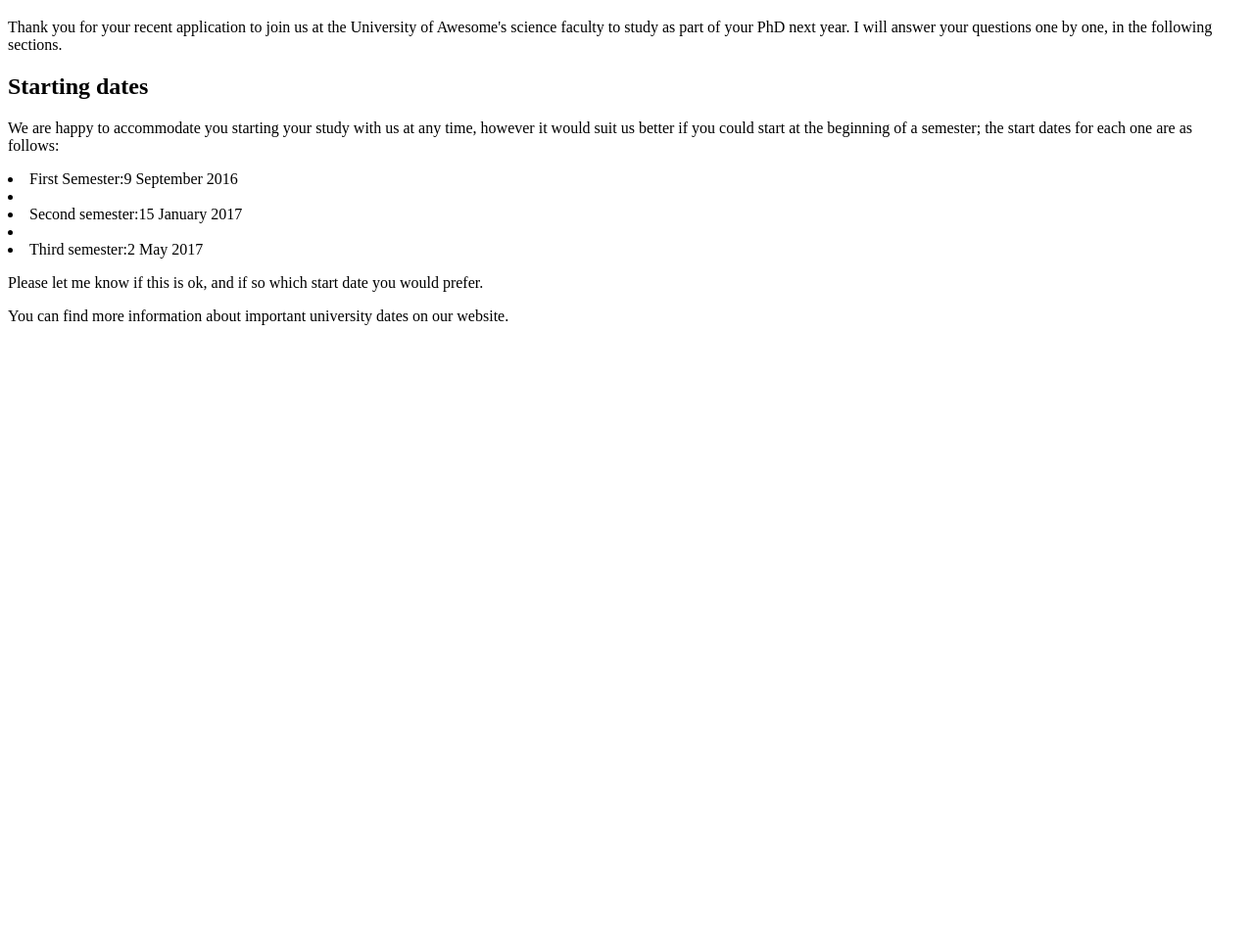
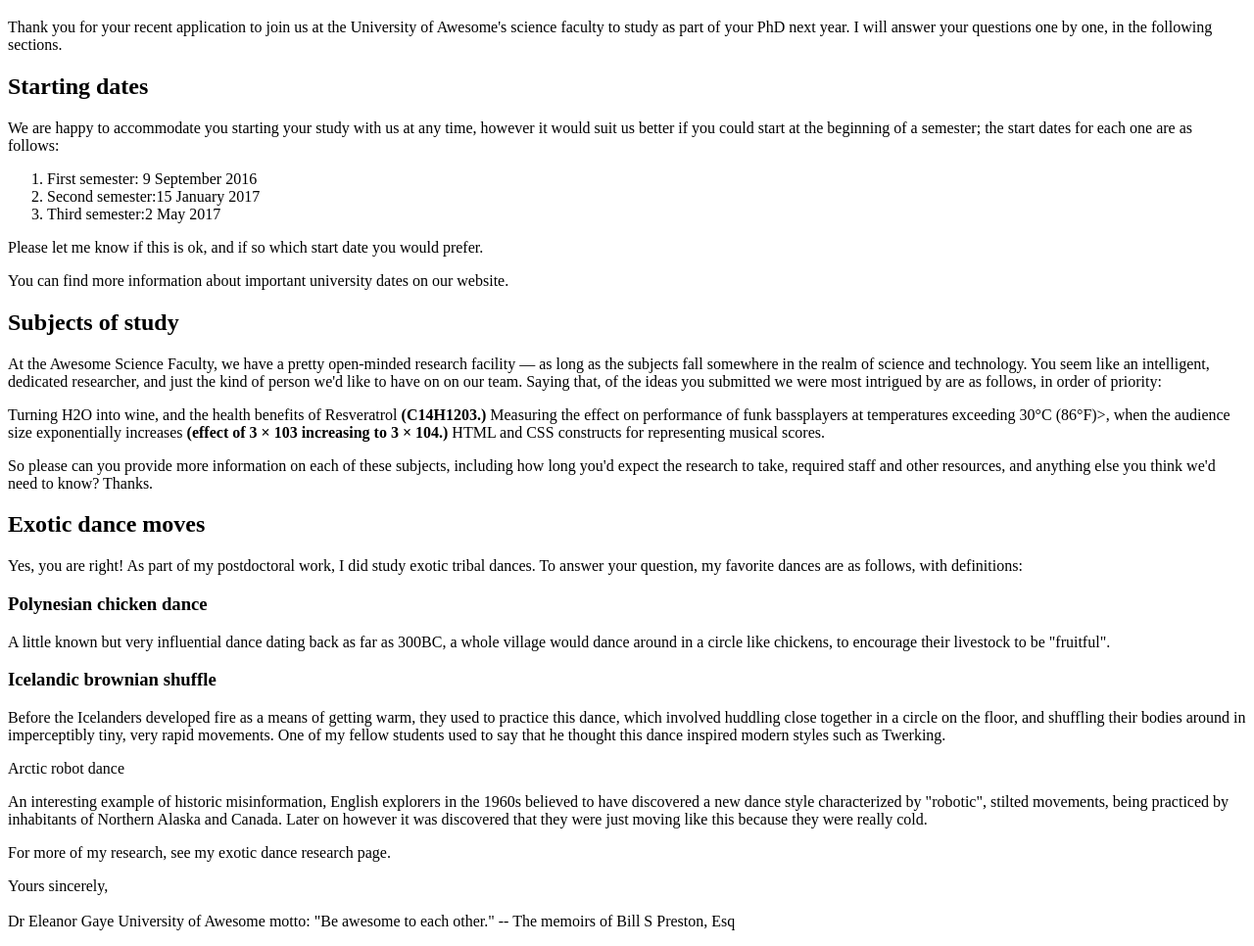
Before and after one commit to xXwyattXx/Introduction-to-HTML, a plain HTML site: page index.html in a window 1280 px wide. Shown: the part 61-1027 px from the top of the page at 98% size. Before the commit the page ends 800 px from the top, so only its background shows below. Drawn offline with Linux system fonts and the light colour scheme.

Commit message:
FInished document

```diff
--- a/index.html
+++ b/index.html
@@ -16,13 +16,46 @@
         <p>We are happy to accommodate you starting your study with us at any time, however it would suit us better if you could start at the beginning of a semester; the start dates for each one are as follows:
         </p>
 
+    <ol>
+        <li>First semester: 9 September 2016</li>
+        <li>Second semester:15 January 2017</li>
+        <li>Third semester:2 May 2017</li>
     </ol>
-    <li>First Semester:9 September 2016<li>
-    <li>Second semester:15 January 2017<li>
-    <li>Third semester:2 May 2017</li>
-        </ol>
-    <p>Please let me know if this is ok, and if so which start date you would prefer.</p>
-    <p>You can find more information about important university dates on our website.</p>
+        <p>Please let me know if this is ok, and if so which start date you would prefer.</p>
+        <p>You can find more information about important university dates on our website.</p>
+        <h2>Subjects of study</h2>
+        <p>At the Awesome Science Faculty, we have a pretty open-minded research facility — as long as the subjects fall somewhere in the realm of science and technology. You seem like an intelligent, dedicated researcher, and just the kind of person we'd like to have on on our team. Saying that, of the ideas you submitted we were most intrigued by are as follows, in order of priority:</p>
+
+        <p>Turning H2O into wine, and the health benefits of Resveratrol <strong>(C14H1203.)</strong>
+        Measuring the effect on performance of funk bassplayers at temperatures exceeding <stong>30°C (86°F)></stong>, when the audience size exponentially increases <strong>(effect of 3 × 103 increasing to 3 × 104.)</strong> HTML and CSS constructs for representing musical scores.</p>
+
+            <p>So please can you provide more information on each of these subjects, including how long you'd expect the research to take, required staff and other resources, and anything else you think we'd need to know? Thanks.</p>
+
+            <h2>Exotic dance moves</h2>
+
+            <p>Yes, you are right! As part of my postdoctoral work, I did study exotic tribal dances. To answer your question, my favorite dances are as follows, with definitions:</p>
+
+            <h3>Polynesian chicken dance</h3>
+
+            <p>A little known but very influential dance dating back as far as 300BC, a whole village would dance around in a circle like chickens, to encourage their livestock to be "fruitful".</p>
+
+            <h3>Icelandic brownian shuffle</h3>
+
+            <p>Before the Icelanders developed fire as a means of getting warm, they used to practice this dance, which involved huddling close together in a circle on the floor, and shuffling their bodies around in imperceptibly tiny, very rapid movements. One of my fellow students used to say that he thought this dance inspired modern styles such as Twerking.</p>
+
+            <h>Arctic robot dance</h>
+
+            <p>An interesting example of historic misinformation, English explorers in the 1960s believed to have discovered a new dance style characterized by "robotic", stilted movements, being practiced by inhabitants of Northern Alaska and Canada. Later on however it was discovered that they were just moving like this because they were really cold.</p>
+
+            <p>For more of my research, see my exotic dance research page.</p>
+
+        <p>
+            Yours sincerely,<br>
+            <br>
+            Dr Eleanor Gaye
+            University of Awesome motto: "Be awesome to each other." -- The memoirs of Bill S Preston, Esq
+        </p>
+
 
     </body>
 </html>
```
